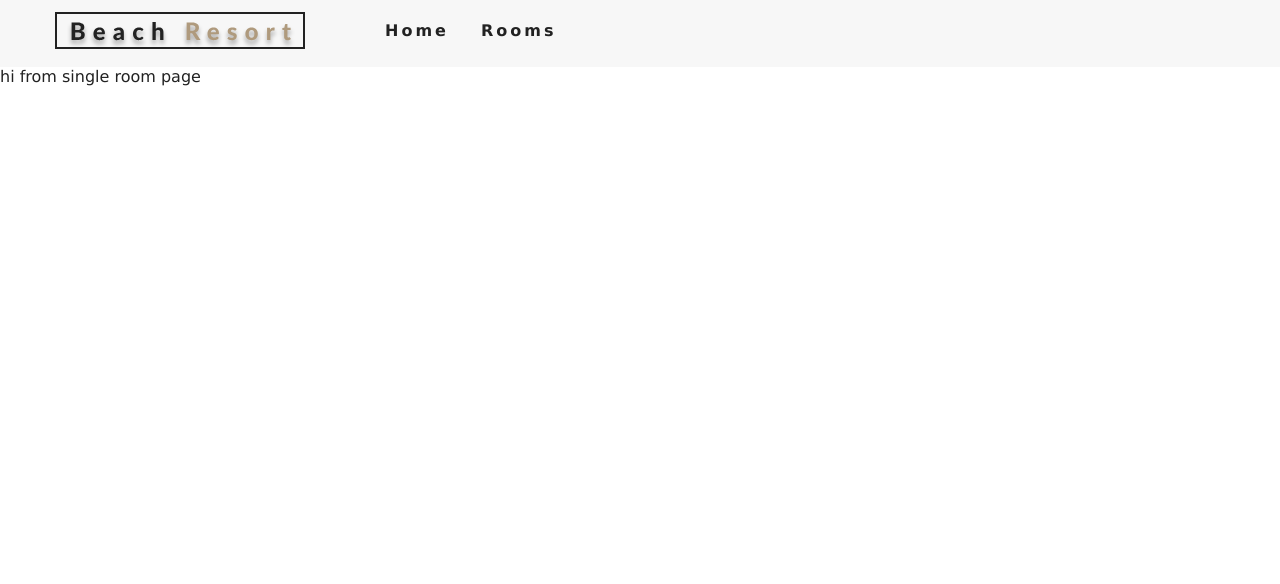
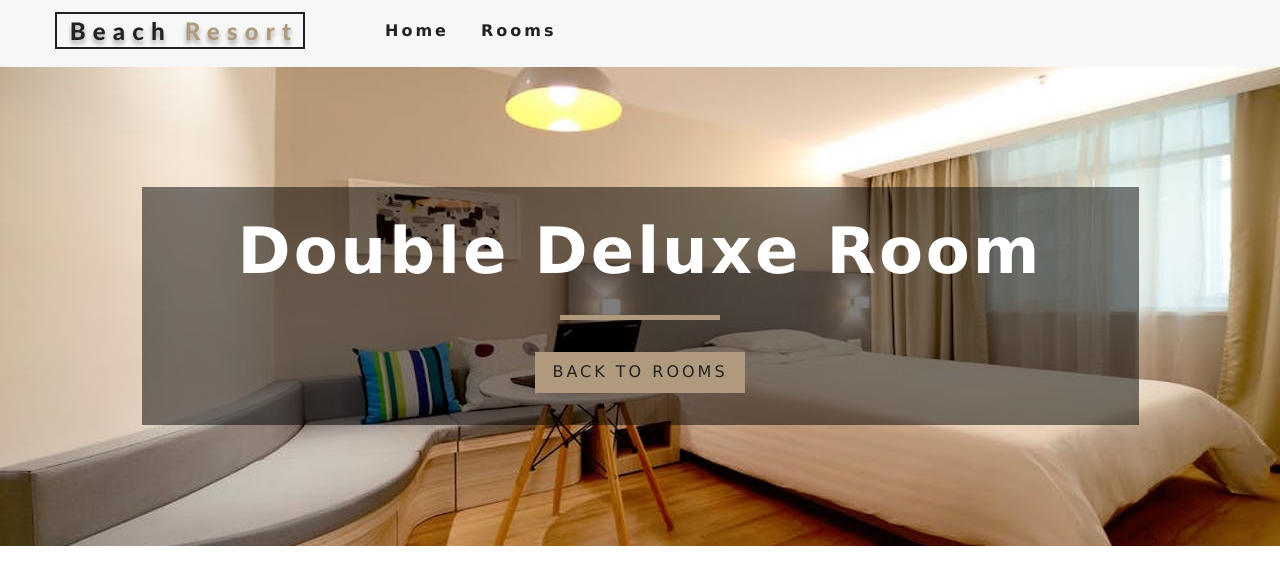
Before and after one commit to VictorRiberaCuatrecasas/React-Room-Renting, a React (Create React App) app: page /rooms/double-deluxe in a window 1280 px wide. Shown: the top 584 px of the page. Built offline with nearby package versions, Linux system fonts and the light colour scheme.

Commit message:
single room ++

```diff
--- a/src/context.js
+++ b/src/context.js
@@ -33,7 +33,7 @@
 }
 
 getRoom = (slug) => {
-    let tempRooms = [...this.state.room];
+    let tempRooms = [...this.state.rooms];
     const room = tempRooms.find(room => room.slug === slug);
     return room;
 }
--- a/src/pages/SingleRoom.js
+++ b/src/pages/SingleRoom.js
@@ -1,11 +1,40 @@
-import React, { Component } from 'react'
+import React, { Component } from 'react';
+import defaultBcg from "../images/room-1.jpeg";
+import Hero from "../components/Hero";
+import Banner from "../components/Banner";
+import {Link} from "react-router-dom";
+import {RoomContext} from "../context";
 
 export default class SingleRoom extends Component {
+
+    constructor(props){
+        super(props);
+
+        this.state = {
+            slug: this.props.match.params.slug,
+            defaultBcg
+        }
+    }
+
+    static contextType = RoomContext;
+
     render() {
+        const {getRoom} = this.context;
+        const room = getRoom(this.state.slug)
+
+        if(!room){
+            return <div className="error">
+                <h3>No such room could be found...</h3>
+                <Link to="/rooms" className="btn-primary">back to rooms</Link>
+            </div>
+        }
+        const {name, description, capacity, size, price, extras, breakfast, pets, images} = room
         return (
-            <div>
-                hi from single room page
-            </div>
+           <Hero hero="roomsHero">
+               <Banner title={`${name} room`}>
+                   <Link to="/rooms" className="btn-primary">Back to rooms</Link>
+               </Banner>
+           </Hero>
         )
     }
 }
```
